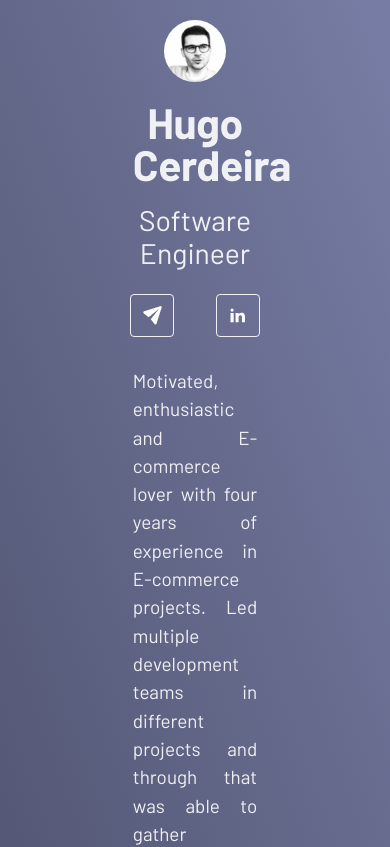
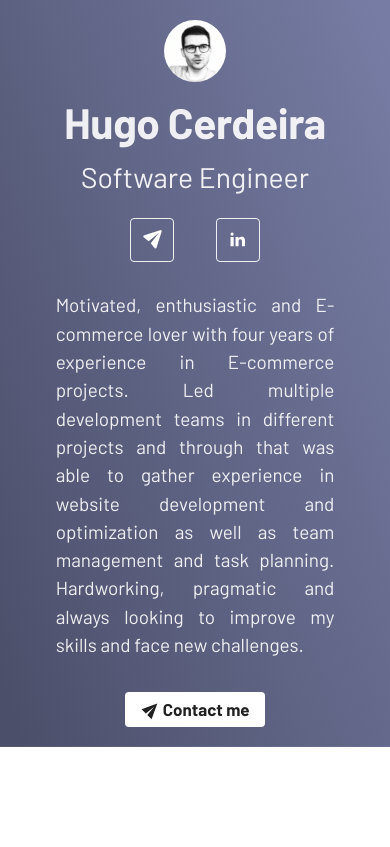
Before and after one commit to Hugo-Cerdeira/website, a plain HTML site: page index.html in a window 390 px wide. Shown: the top 847 px of the page. Drawn offline with nearby package versions, Linux system fonts and the light colour scheme.

Commit message:
fixed mobile issues

```diff
--- a/index.html
+++ b/index.html
@@ -32,7 +32,7 @@ management and task planning. Hardworking, pragmatic and always looking to impro
 
 
       <div class="row justify-content-center">
-        <div class="col-5">
+        <div class="col-10 col-lg-5 col-md-8">
           <h1>Hugo Cerdeira</h1>
           <h2>Software Engineer</h2>
         </div>
@@ -40,7 +40,7 @@ management and task planning. Hardworking, pragmatic and always looking to impro
 
 
       <div class="row justify-content-center">
-        <div class="col-1.5">
+        <div class="col-auto">
           <div class="row justify-content-center">
             <div class="col-auto">
               <a href="mailto:wheeled_tricks09@icloud.com"target="_blank" class="icon-link">
@@ -68,7 +68,7 @@ management and task planning. Hardworking, pragmatic and always looking to impro
 
 
       <div class="row justify-content-center">
-        <div class="col-5">
+        <div class="col-10 col-lg-5 col-md-8">
           <p class="profile-desc">Motivated, enthusiastic and E-commerce lover with four years
             of experience in E-commerce projects. Led multiple development teams in different projects and through
             that was able to gather experience in website development and optimization as well as team management
```
